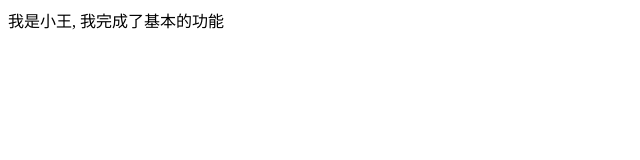
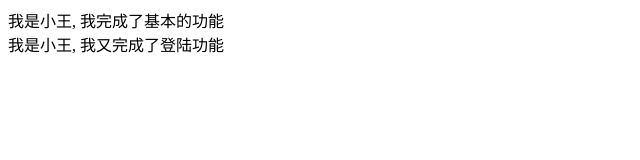
Before and after one commit to Zhao-Jiaun/MyFirst, a plain HTML site: page index.html in a window 1280 px wide. Shown: the whole page, without its empty margins (0-640 px from the left). Drawn offline with Linux system fonts and the light colour scheme.

Commit message:
我是小王, 我又完成了登陆功能

```diff
--- a/index.html
+++ b/index.html
@@ -10,5 +10,7 @@
 
   <div>我是小王, 我完成了基本的功能</div>
 
+  <div>我是小王, 我又完成了登陆功能</div>
+
 </body>
 </html>
```
